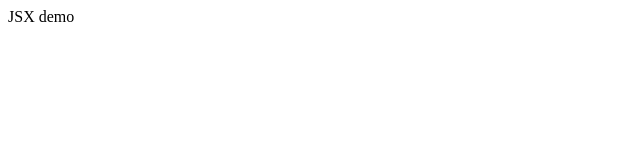
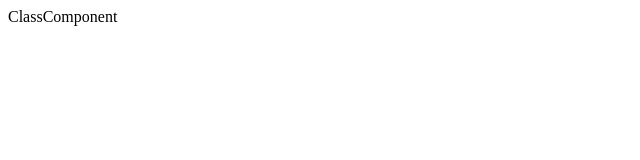
Before and after one commit to WWWCourses/react-labs-demo, a React (Create React App) app: page / in a window 1280 px wide. Shown: the top 160 px of the page, without its empty margins (0-640 px from the left). Built offline with nearby package versions, Linux system fonts and the light colour scheme.

Commit message:
Components Basics

```diff
--- /dev/null
+++ b/src/componentsBasics.js
@@ -0,0 +1,24 @@
+import React from 'react';
+
+
+/* --------------------------- Function Component --------------------------- */
+// Creates and Returns React Element:
+function FunctionComponent(props) {
+  // with pure JS syntax:
+  // return React.createElement( "div" , {className: "App"} ,"FunctionComponent");
+
+  // with JSX Syntax
+	return <div className="App">FunctionComponent</div>;
+}
+// const FunctionComponent = (props)=>React.createElement( "div" , {className: "App"} ,"FunctionComponent");
+
+
+/* ----------------------------- Class Component ---------------------------- */
+class ClassComponent extends React.Component{
+  render(){
+    return React.createElement( "div" , {className: "App"} ,"ClassComponent")
+  }
+}
+
+
+export {FunctionComponent, ClassComponent};
--- a/src/index.js
+++ b/src/index.js
@@ -1,15 +1,12 @@
-import React from 'react';
+// import React from 'react';
 import ReactDOM from 'react-dom';
+import {FunctionComponent, ClassComponent} from "./componentsBasics";
 
-// import App from './App';
-
-
-// let reactDivElement = React.createElement( "div" , {className: "App"} ,"fffff");
-let reactDivElementJSX = <div>JSX demo</div>;
-console.dir(reactDivElementJSX);
+const el = new ClassComponent();
 
 ReactDOM.render(
-  reactDivElementJSX,
+  // FunctionComponent(),
+  el.render(),
   document.getElementById('root')
 );
 
```
Also changed, not shown: src/App.js (deleted, +0 -8 lines).
